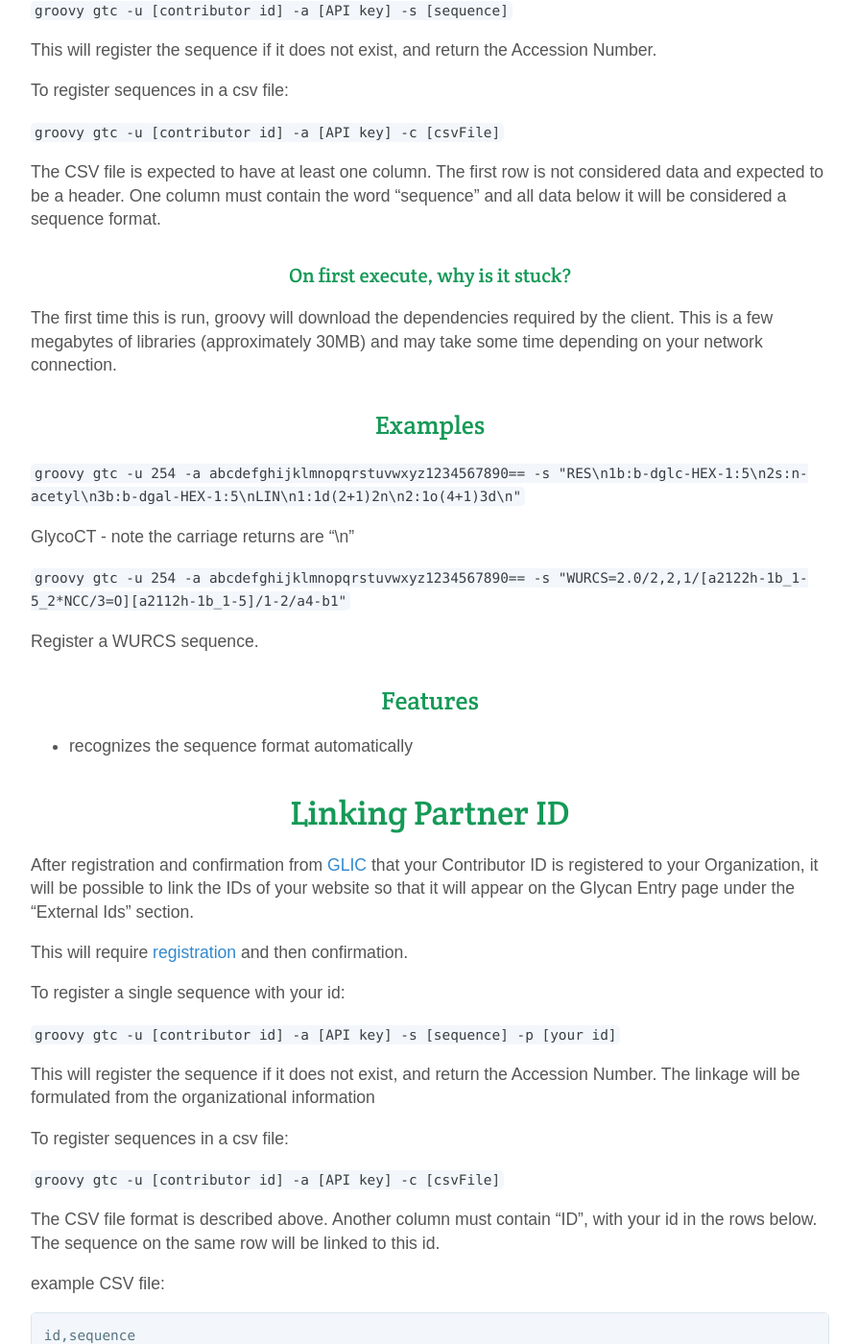
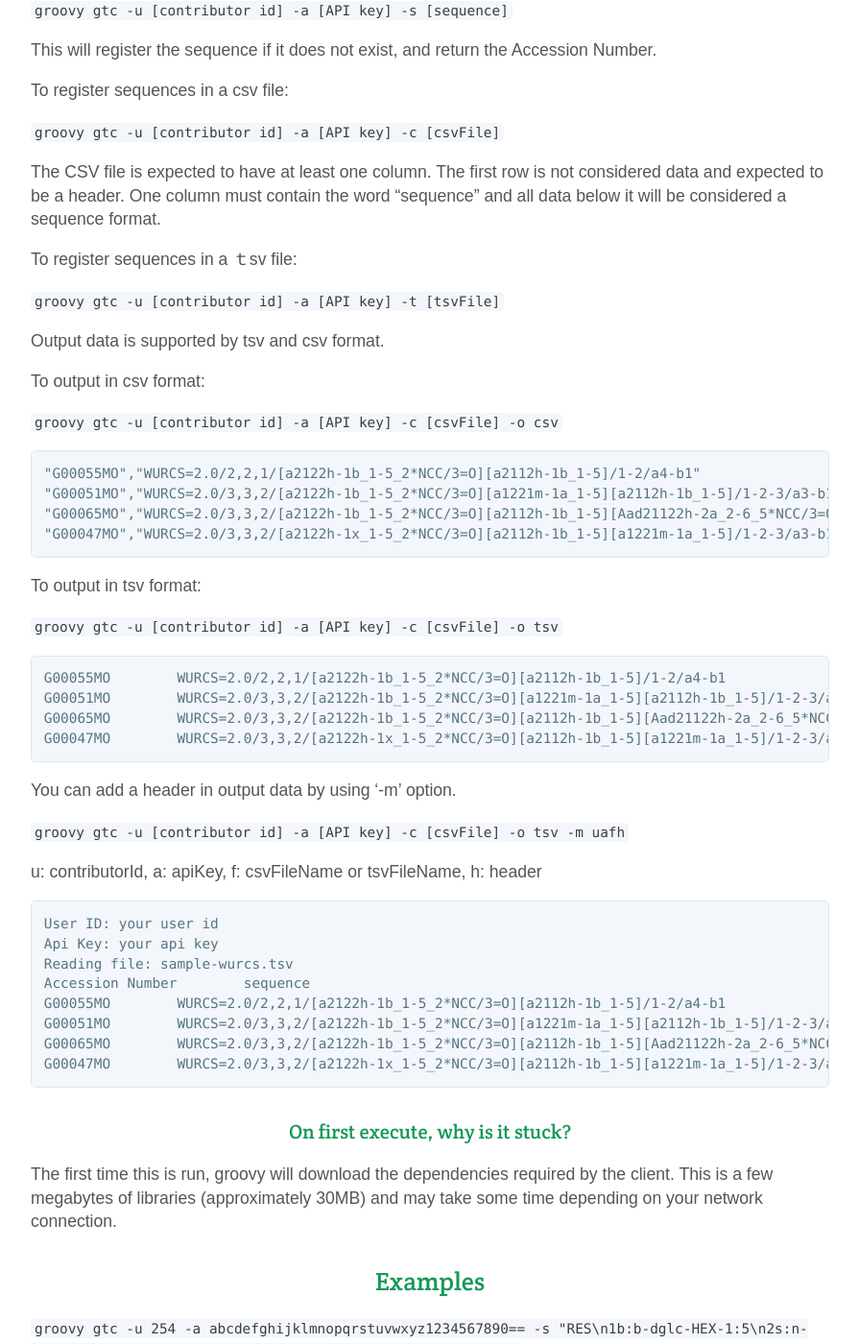
Before and after one commit to glytoucan/glytoucan, a Jekyll site: the page built from system/cli.md, in a window 1280 px wide and 1400 px high, scrolled down 1441 px. Shown: the whole window at 96% size, without its empty margins (192-1087 px from the left). Built offline with Jekyll 4.4.1, drawn with Linux system fonts in a browser that asks for light colours; nearby versions of some CDN libraries; some of the changed text lies outside the part shown.

Commit message:
Update cli.md

````diff
--- a/system/cli.md
+++ b/system/cli.md
@@ -43,6 +43,49 @@ To register sequences in a csv file:
 
 The CSV file is expected to have at least one column.  The first row is not considered data and expected to be a header.  One column must contain the word "sequence" and all data below it will be considered a sequence format.
 
+To register sequences in a ｔsv file:
+
+`groovy gtc -u [contributor id] -a [API key] -t [tsvFile]`
+
+Output data is supported by tsv and csv format.
+
+To output in csv format:
+
+`groovy gtc -u [contributor id] -a [API key] -c [csvFile] -o csv`
+
+```
+"G00055MO","WURCS=2.0/2,2,1/[a2122h-1b_1-5_2*NCC/3=O][a2112h-1b_1-5]/1-2/a4-b1"
+"G00051MO","WURCS=2.0/3,3,2/[a2122h-1b_1-5_2*NCC/3=O][a1221m-1a_1-5][a2112h-1b_1-5]/1-2-3/a3-b1_a4-c1"
+"G00065MO","WURCS=2.0/3,3,2/[a2122h-1b_1-5_2*NCC/3=O][a2112h-1b_1-5][Aad21122h-2a_2-6_5*NCC/3=O]/1-2-3/a4-b1_b3-c2"
+"G00047MO","WURCS=2.0/3,3,2/[a2122h-1x_1-5_2*NCC/3=O][a2112h-1b_1-5][a1221m-1a_1-5]/1-2-3/a3-b1_a4-c1"
+```
+
+To output in tsv format:
+
+`groovy gtc -u [contributor id] -a [API key] -c [csvFile] -o tsv`
+
+```
+G00055MO	WURCS=2.0/2,2,1/[a2122h-1b_1-5_2*NCC/3=O][a2112h-1b_1-5]/1-2/a4-b1
+G00051MO	WURCS=2.0/3,3,2/[a2122h-1b_1-5_2*NCC/3=O][a1221m-1a_1-5][a2112h-1b_1-5]/1-2-3/a3-b1_a4-c1
+G00065MO	WURCS=2.0/3,3,2/[a2122h-1b_1-5_2*NCC/3=O][a2112h-1b_1-5][Aad21122h-2a_2-6_5*NCC/3=O]/1-2-3/a4-b1_b3-c2
+G00047MO	WURCS=2.0/3,3,2/[a2122h-1x_1-5_2*NCC/3=O][a2112h-1b_1-5][a1221m-1a_1-5]/1-2-3/a3-b1_a4-c1
+```
+
+You can add a header in output data by using '-m' option.
+
+`groovy gtc -u [contributor id] -a [API key] -c [csvFile] -o tsv -m uafh`
+
+u: contributorId, a: apiKey, f: csvFileName or tsvFileName, h: header
+```
+User ID: your user id
+Api Key: your api key
+Reading file: sample-wurcs.tsv
+Accession Number	sequence
+G00055MO	WURCS=2.0/2,2,1/[a2122h-1b_1-5_2*NCC/3=O][a2112h-1b_1-5]/1-2/a4-b1
+G00051MO	WURCS=2.0/3,3,2/[a2122h-1b_1-5_2*NCC/3=O][a1221m-1a_1-5][a2112h-1b_1-5]/1-2-3/a3-b1_a4-c1
+G00065MO	WURCS=2.0/3,3,2/[a2122h-1b_1-5_2*NCC/3=O][a2112h-1b_1-5][Aad21122h-2a_2-6_5*NCC/3=O]/1-2-3/a4-b1_b3-c2
+G00047MO	WURCS=2.0/3,3,2/[a2122h-1x_1-5_2*NCC/3=O][a2112h-1b_1-5][a1221m-1a_1-5]/1-2-3/a3-b1_a4-c1
+```
 
 ### On first execute, why is it stuck?
 
@@ -90,6 +133,33 @@ id,sequence
 "4","WURCS=2.0/3,3,2/[a2122h-1x_1-5_2*NCC/3=O][a2112h-1b_1-5][a1221m-1a_1-5]/1-2-3/a3-b1_a4-c1"
 ```
 
+example output data
+
+```
+"1","G00055MO","WURCS=2.0/2,2,1/[a2122h-1b_1-5_2*NCC/3=O][a2112h-1b_1-5]/1-2/a4-b1"
+"2","G00051MO","WURCS=2.0/3,3,2/[a2122h-1b_1-5_2*NCC/3=O][a1221m-1a_1-5][a2112h-1b_1-5]/1-2-3/a3-b1_a4-c1"
+"3","G00065MO","WURCS=2.0/3,3,2/[a2122h-1b_1-5_2*NCC/3=O][a2112h-1b_1-5][Aad21122h-2a_2-6_5*NCC/3=O]/1-2-3/a4-b1_b3-c2"
+"4","G00047MO","WURCS=2.0/3,3,2/[a2122h-1x_1-5_2*NCC/3=O][a2112h-1b_1-5][a1221m-1a_1-5]/1-2-3/a3-b1_a4-c1"
+```
+
+To output data including header string
+
+`groovy gtc -u [contributor id] -a [API key] -c [csvFile] -m uafh -o tsv`
+
+example of output data including header string
+
+```
+User ID: your user id
+Api Key: your api key
+Reading file: sample-id-wurcs.tsv
+partnerId	Accession Number	sequence
+1	G00055MO	WURCS=2.0/2,2,1/[a2122h-1b_1-5_2*NCC/3=O][a2112h-1b_1-5]/1-2/a4-b1
+2	G00051MO	WURCS=2.0/3,3,2/[a2122h-1b_1-5_2*NCC/3=O][a1221m-1a_1-5][a2112h-1b_1-5]/1-2-3/a3-b1_a4-c1
+3	G00065MO	WURCS=2.0/3,3,2/[a2122h-1b_1-5_2*NCC/3=O][a2112h-1b_1-5][Aad21122h-2a_2-6_5*NCC/3=O]/1-2-3/a4-b1_b3-c2
+4	G00047MO	WURCS=2.0/3,3,2/[a2122h-1x_1-5_2*NCC/3=O][a2112h-1b_1-5][a1221m-1a_1-5]/1-2-3/a3-b1_a4-c1
+```
+
+
 ## Notes
 
 1. For some formats, the carriage return characters must be replaced with "\n".
````
